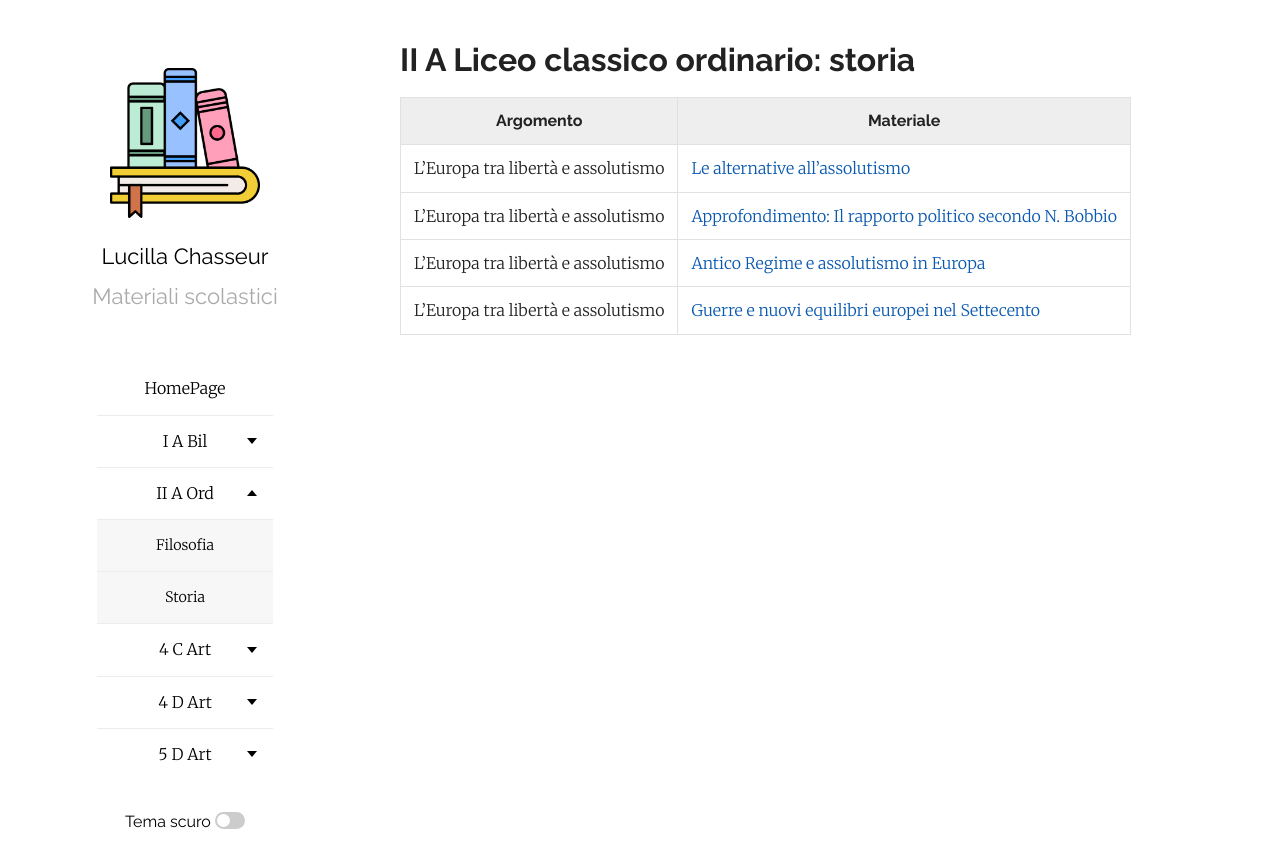
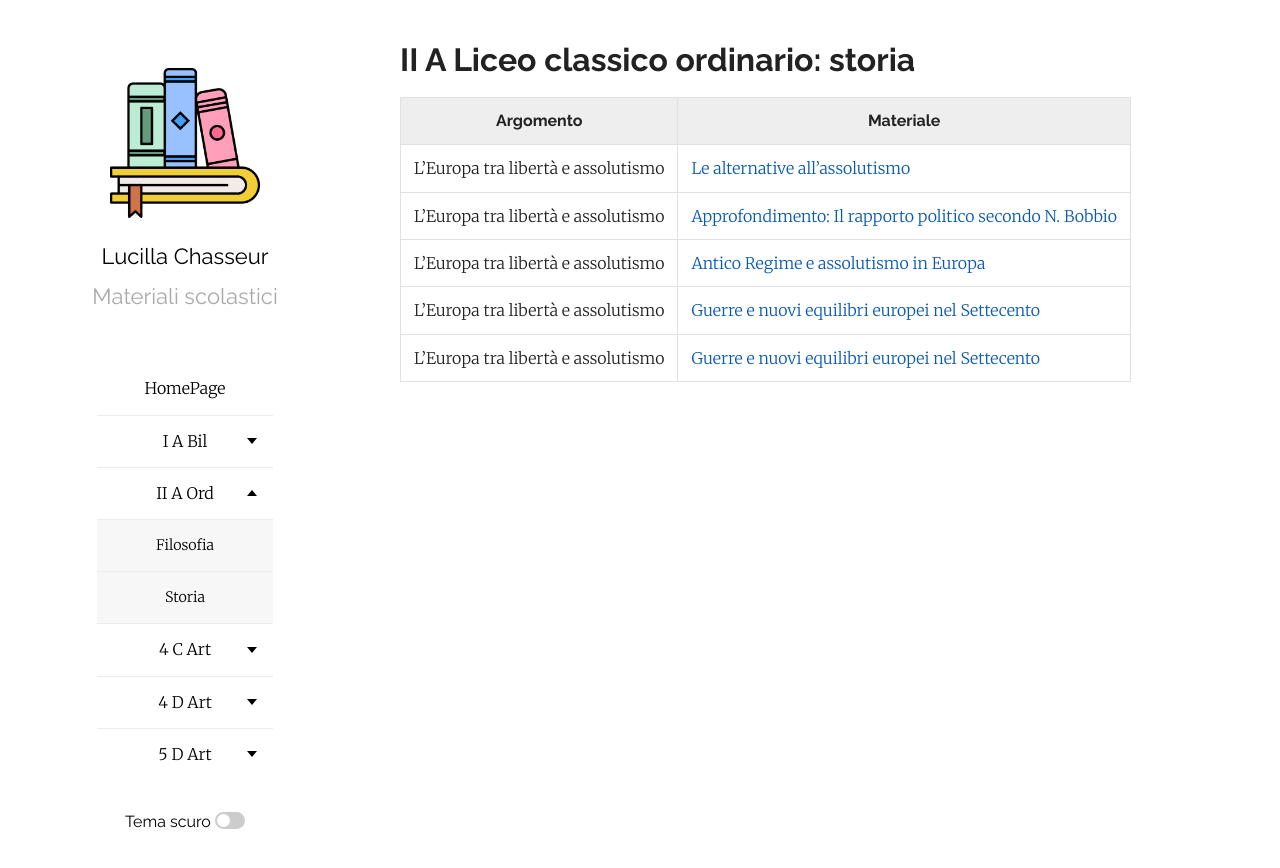
Before and after one commit to efemeridi/efemeridi.github.io, a Jekyll site: the page built from 2a_ord_storia.md, in a window 1280 px wide. Shown: the top 868 px of the page. Built offline with Jekyll 4.4.1, drawn with Linux system fonts in a browser that asks for light colours; our own code applies the rules of GitHub Pages for plain Markdown files.

Commit message:
Add new resource link for Settecento wars

```diff
--- a/2a_ord_storia.md
+++ b/2a_ord_storia.md
@@ -9,3 +9,4 @@ layout: page
 |L'Europa tra libertà e assolutismo | [Approfondimento: Il rapporto politico secondo N. Bobbio](/materiali/II_A_ord/storia/03_BOBBIO_IL_RAPPORTO_POLITICO.pdf)
 |L'Europa tra libertà e assolutismo | [Antico Regime e assolutismo in Europa](/materiali/II_A_ord/storia/01_antico_regime_assolutismo.pdf/)
 |L'Europa tra libertà e assolutismo | [Guerre e nuovi equilibri europei nel Settecento](/materiali/II_A_ord/storia/04_guerre_nuovi_equilibri_700.pdf/)
+|L'Europa tra libertà e assolutismo | [Guerre e nuovi equilibri europei nel Settecento](/materiali/II_A_ord/storia/05_guerra_guerra_guerra.pdf/)
```
